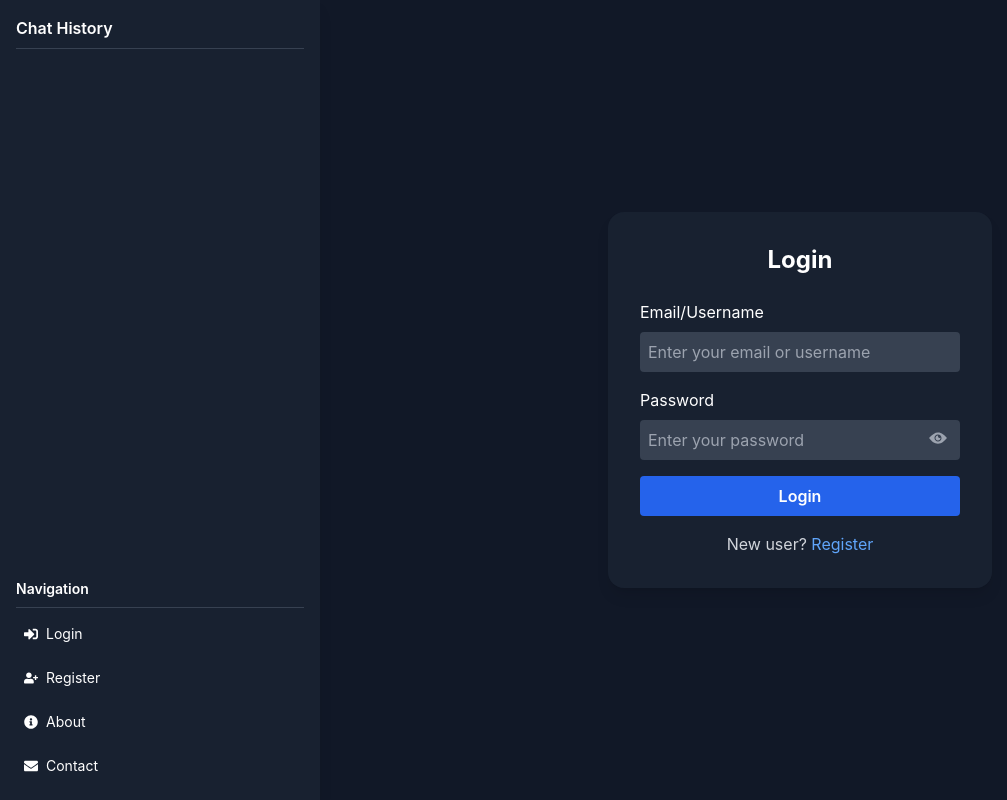
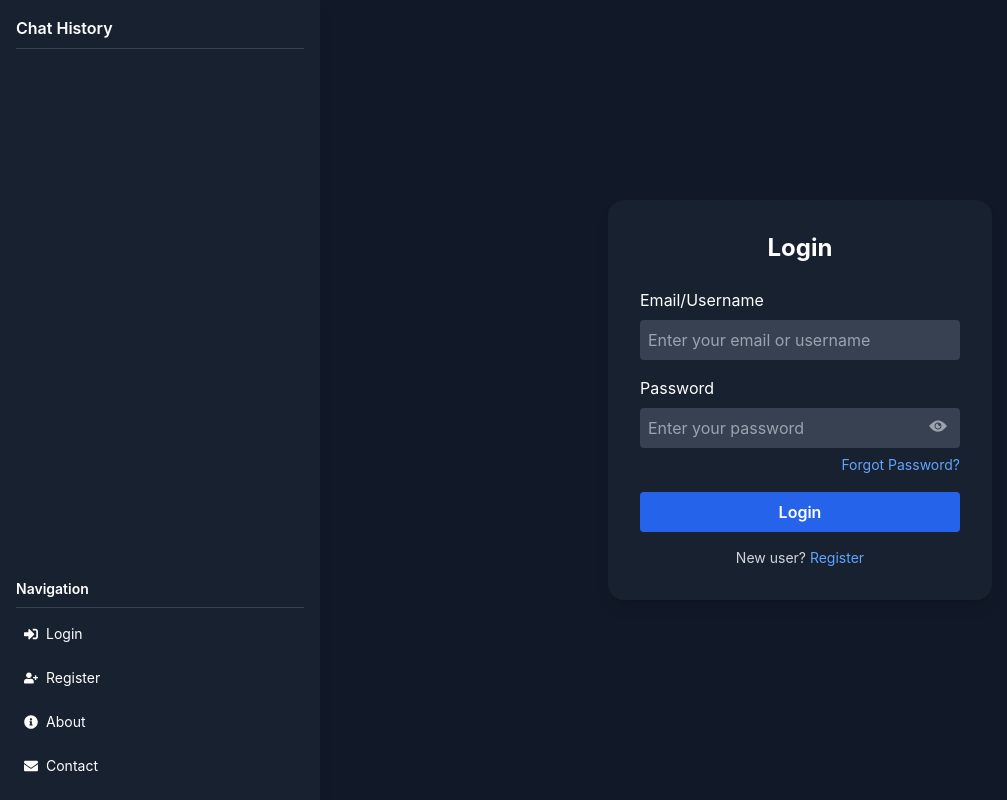
Before and after one commit to nagaraj6618/fy-code-fe, a React (Create React App) app: page /signin in a window 1280 px wide. Shown: the whole page, without its empty margins (0-1007 px from the left). Built offline with nearby package versions, Linux system fonts and the light colour scheme.

Commit message:
Added reset password link in login

```diff
--- a/src/Components/Login/Login.jsx
+++ b/src/Components/Login/Login.jsx
@@ -91,6 +91,11 @@ const Login = () => {
                 {showPassword ? <IoIosEyeOff /> : <IoIosEye />}
               </span>
             </div>
+            <div className="text-right mt-1">
+          <Link to="/forgot-password" className="text-blue-400 hover:underline text-sm">
+            Forgot Password?
+          </Link>
+        </div>
           </div>
           <button
             type="submit"
@@ -99,7 +104,7 @@ const Login = () => {
             Login
           </button>
         </form>
-        <div className="text-center mt-4">
+        <div className="text-center mt-4 text-sm">
           <p className="text-gray-300">New user? <Link to="/signup" className="text-blue-400 hover:underline">Register</Link></p>
         </div>
       </div>
--- a/src/Components/Register/Register.jsx
+++ b/src/Components/Register/Register.jsx
@@ -128,7 +128,7 @@ const Register = () => {
             Register
           </button>
         </form>
-        <div className="text-center mt-4">
+        <div className="text-center mt-4 text-sm">
           <p className="text-gray-300">Already have an account? <Link to="/signin" className="text-blue-400 hover:underline">Login</Link></p>
         </div>
       </div>
```
